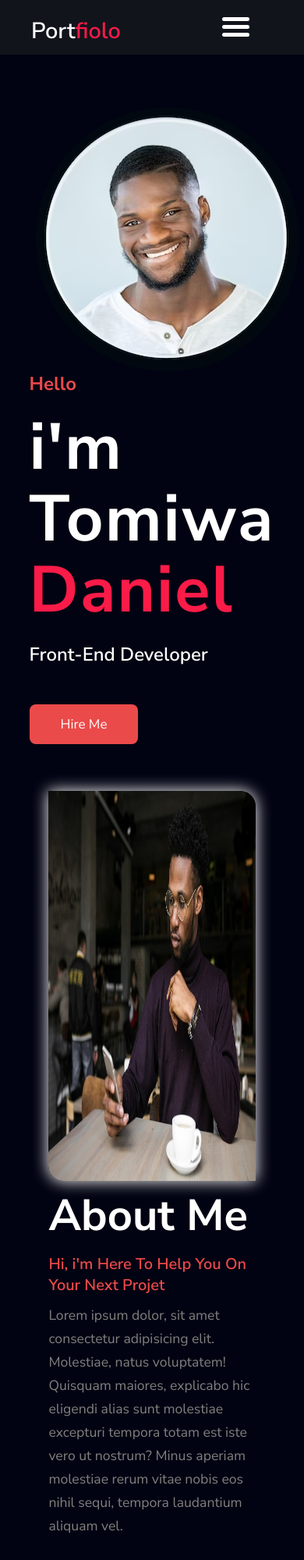
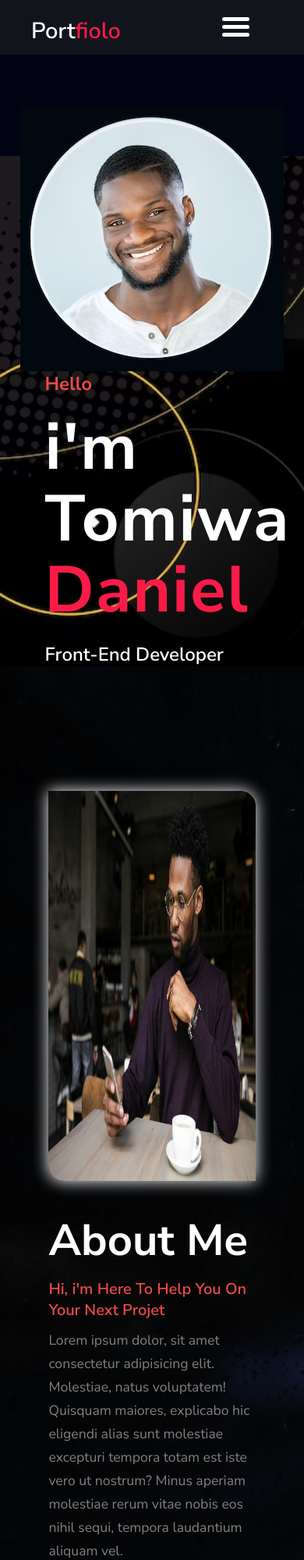
Before and after one commit to Olatomiwa08/bsPortfolio, a plain HTML site: page index.html in a window 390 px wide. Shown: the top 2000 px of the page at 78% size. Drawn offline with nearby package versions, Linux system fonts and the light colour scheme.

Commit message:
added background

```diff
--- a/index.css
+++ b/index.css
@@ -134,6 +134,14 @@ section {
     display: flex;
     align-items: center;
     justify-content: flex-start;
+    background: url(assets/bghome.avif);
+    background-repeat: no-repeat;
+    background-size: cover;
+}
+.home-text{
+    margin-left: 40px;
+    position: relative;
+    right: 0;
 }
 .home-text h1{
     margin: 20px 0;
@@ -168,8 +176,7 @@ section {
     border: 1px solid var(--main-color);
 }
 #home img{
-    border-radius: 50%;
-    margin-left: 40px;
+    /* margin-left: 40px; */
 }
 .text{
     color: white;
@@ -182,6 +189,9 @@ section {
     gap: 2rem;
     position: relative;
     width: 100%;
+    background: url(assets/pexels-pixabay-531880.jpg);
+    background-repeat: no-repeat;
+    background-size: cover;
 }
 
 .about-text h4{
@@ -237,6 +247,9 @@ section {
 }
 .service{
     position: relative;
+    background: url(assets/port1.png);
+    background-repeat: no-repeat;
+    background-size: cover;
 }
 .box{
     padding: 45px;
@@ -343,11 +356,14 @@ section {
     }
 } */
 
+
 .contact{
     display: grid;
     grid-template-columns: repeat(2, 1fr);
     align-items: center;
     gap: 3rem;
+    background: url(assets/footeer.jpg) ;
+    /* backdrop-filter: blur(20px); */
 }
 .contact-text h4{
     margin: 15px 0;
@@ -443,10 +459,14 @@ form textarea{
         position: relative;
         top: 200px;
     }
+    .home img{
+        order: 1;
+    }
   #about{
         /* grid-template-columns: repeat(auto-fit, minmax(350px, auto));
          */
-         display: block;
+         display: flex;
+         flex-direction: column-reverse;
     }
     .service{
         position: relative;
--- a/index.html
+++ b/index.html
@@ -35,6 +35,7 @@
         </header>
         <!-- home -->
         <section class="home" id="home" >
+            <img src="assets/profile.avif" alt="">
              <div class="home-text">
 
                 <div class="text">
@@ -44,11 +45,11 @@
                     <a href="#" class="btn">Hire Me</a>
                 </div>
         </div>
-        <img src="assets/profile.avif" alt="">
+
         </section>
         <!-- About -->
         <section class="about" id="about">
-            <div class="about-img"><img src="assets/me.jpg" class="me" alt=""></div>
+
                     <div class="about-text">
                         <h2>About Me</h2>
                         <h4>Hi, i'm Here To Help You On Your Next Projet</h4>
@@ -70,6 +71,7 @@
                     </div>
                     <a href="#" class="btn">Contact Me</a>
                 </div>
+                <div class="about-img"><img src="assets/me.jpg" class="me" alt=""></div>
             </div>
         </section>
          <!-- service -->
@@ -122,6 +124,18 @@
         <footer> -->
             <!-- contact -->
             <section class="contact" id="contact">
+
+
+
+                <div class="contact-form">
+                    <form action="">
+                        <input type="text" placeholder="Enter Your Name" required>
+                        <input type="email" placeholder="Enter A Valid Email" required>
+                        <input type="text" placeholder="Enter Subject">
+                        <textarea name="" id="" cols="40" rows="10" placeholder="Enter Your Message"></textarea>
+                        <input type="submit" value="submit" class="send">
+                    </form>
+                </div>
                 <div class="contact-text">
                     <h2>Contact Me</h2>
                     <h4>Let's Work Together</h4>
@@ -139,17 +153,6 @@
                         <a href="#"><i class='bx bxl-instagram'></i></a>
                      </div>
                 </div>
-
-
-                <div class="contact-form">
-                    <form action="">
-                        <input type="text" placeholder="Enter Your Name" required>
-                        <input type="email" placeholder="Enter A Valid Email" required>
-                        <input type="text" placeholder="Enter Subject">
-                        <textarea name="" id="" cols="40" rows="10" placeholder="Enter Your Message"></textarea>
-                        <input type="submit" value="submit" class="send">
-                    </form>
-                </div>
             </section>
             <div class="last-text">
                 <p>  &copy 2023 Daniel Tomiwa
```
Also changed, not shown: assets/footeer.jpg, assets/pexels-pixabay-531880.jpg (added), assets/port1.png.
